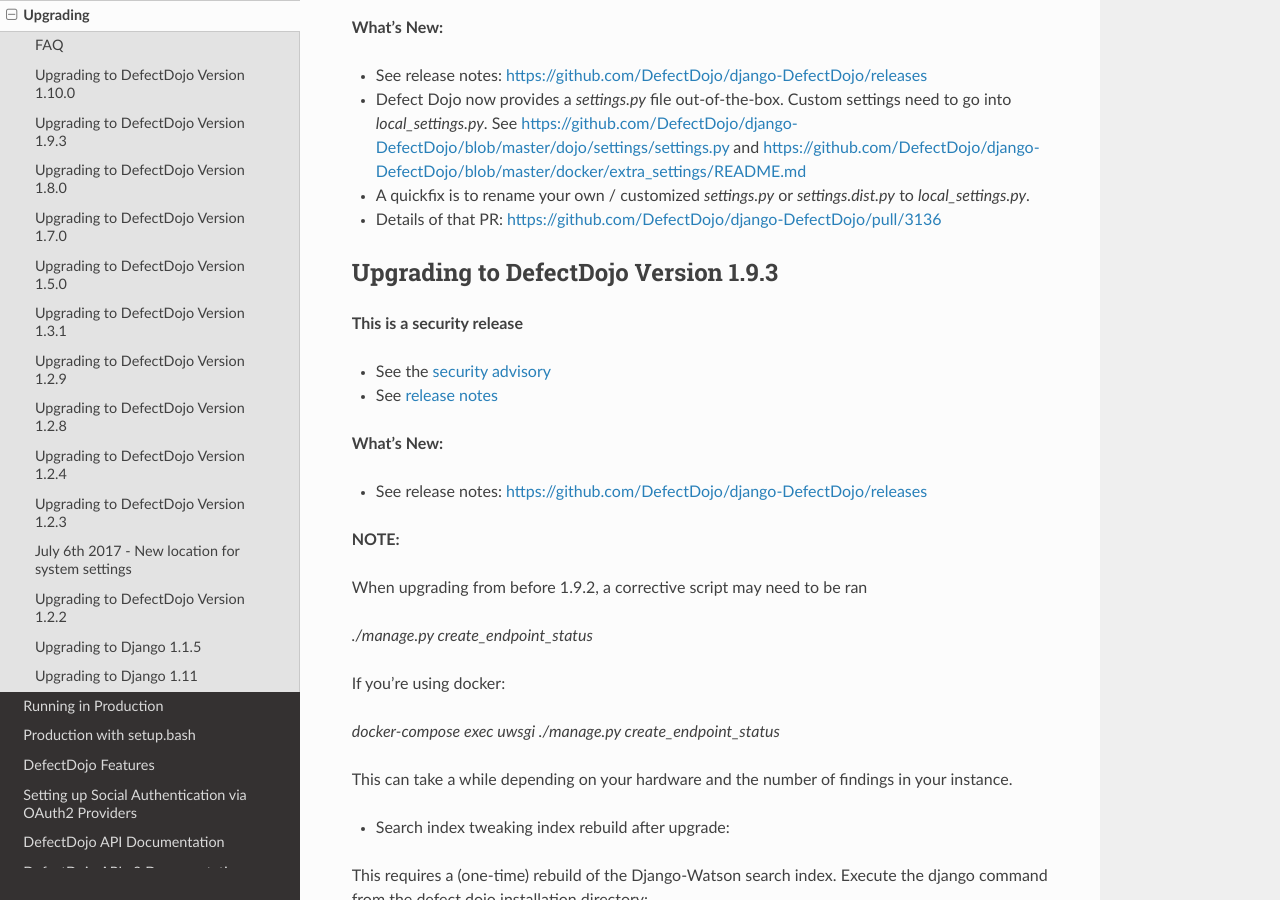
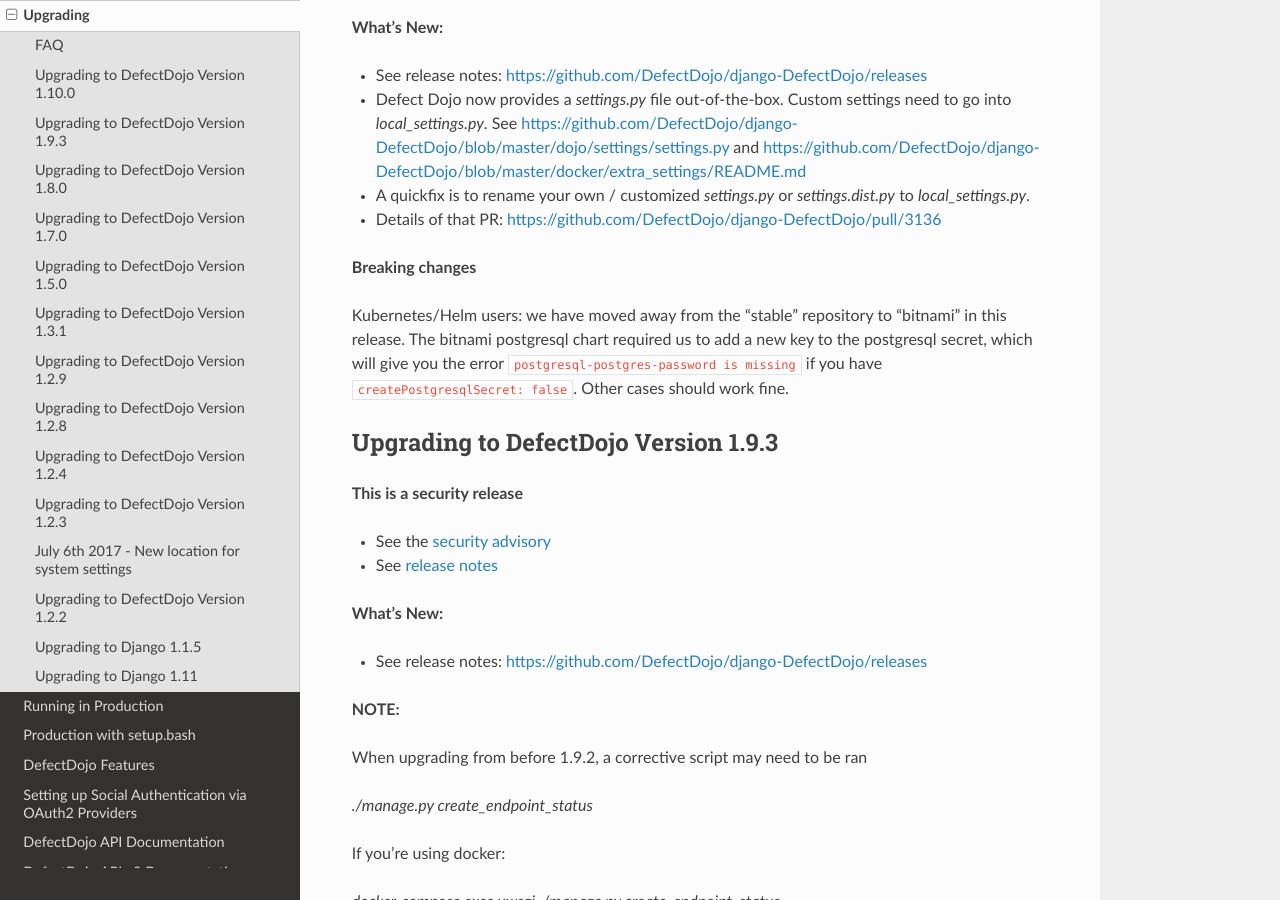
Before and after one commit to DefectDojo/Documentation, a Sphinx documentation site: the page built from docs/upgrading.rst, in a window 1280 px wide and 900 px high, scrolled down 1201 px. Built offline with Sphinx 7.4.7 and the Read the Docs theme 2.0.0, drawn with Linux system fonts in a browser that asks for light colours.

Commit message:
Update upgrading.rst
add breaking change section

```diff
--- a/docs/upgrading.rst
+++ b/docs/upgrading.rst
@@ -49,6 +49,10 @@
 - Defect Dojo now provides a `settings.py` file out-of-the-box. Custom settings need to go into `local_settings.py`. See https://github.com/DefectDojo/django-DefectDojo/blob/master/dojo/settings/settings.py and https://github.com/DefectDojo/django-DefectDojo/blob/master/docker/extra_settings/README.md
 - A quickfix is to rename your own / customized `settings.py` or `settings.dist.py` to `local_settings.py`.
 - Details of that PR: https://github.com/DefectDojo/django-DefectDojo/pull/3136
+
+**Breaking changes**
+
+Kubernetes/Helm users: we have moved away from the "stable" repository to "bitnami" in this release. The bitnami postgresql chart required us to add a new key to the postgresql secret, which will give you the error ``postgresql-postgres-password is missing`` if you have ``createPostgresqlSecret: false``. Other cases should work fine.
 
 Upgrading to DefectDojo Version 1.9.3
 -------------------------------------
```
